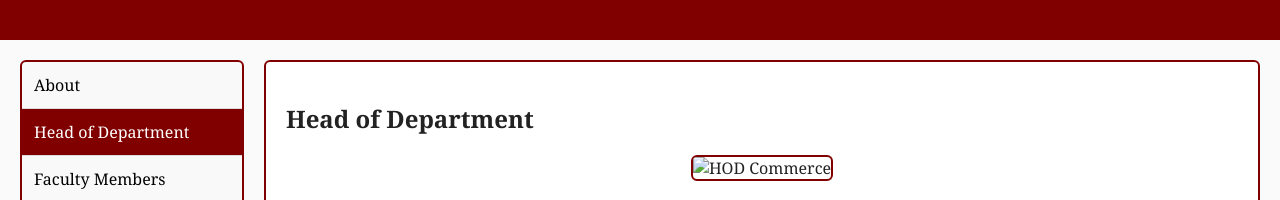
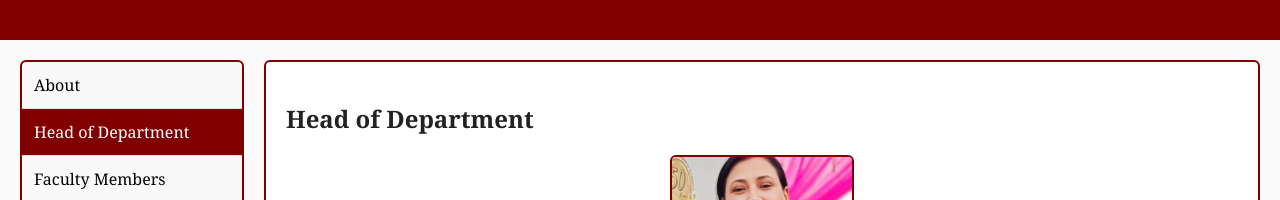
Before and after one commit to mumtazpgcollege-ai/Mumtazpcollege, a plain HTML site: page commerce.html in a window 1280 px wide. Both pictures are taken after a click on the button "Head of Department". Shown: the part 576-776 px from the top of the page. Drawn offline with Linux system fonts and the light colour scheme; a web font is replaced by a local one.

Commit message:
Update commerce.html

```diff
--- a/commerce.html
+++ b/commerce.html
@@ -446,7 +446,7 @@
       <div id="hod" class="tab-content">
         <h2>Head of Department</h2>
         <div class="hod-box">
-          <img src="pDr. Saheen Jamal.jpg" alt="HOD Commerce">
+          <img src="Dr. Saheen Jamal.jpg" alt="HOD Commerce">
           <h2>Dr. Saheen Jamal</h2>
           <p>Professor, Head of Department</p>
           <p>Department of Commerce</p>
```
